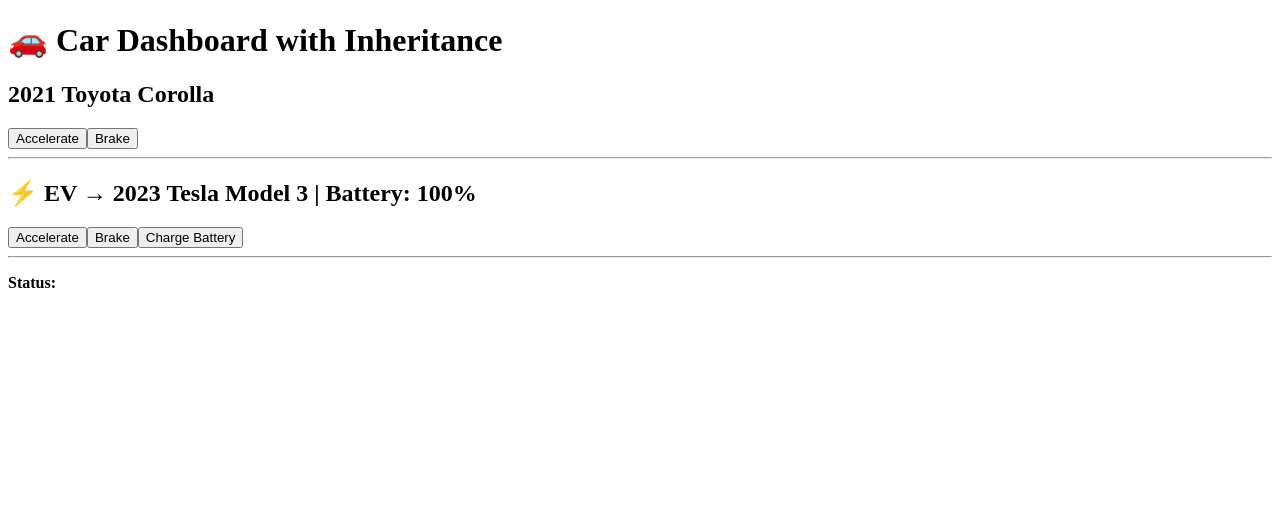
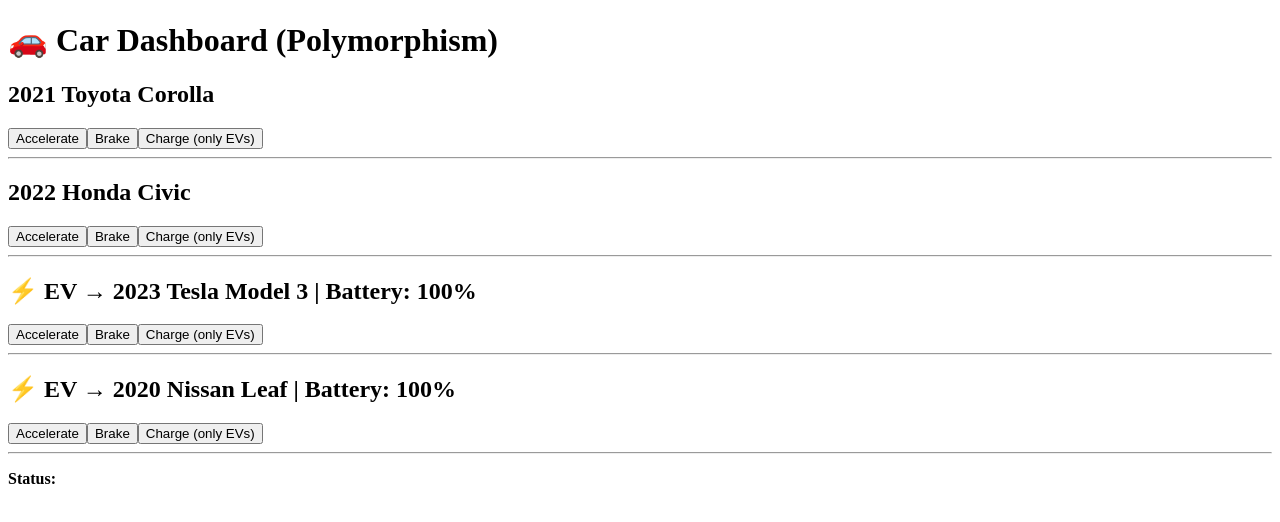
Before and after one commit to sds2002/AngularDemo, an Angular app: page / in a window 1280 px wide. Shown: the top 522 px of the page. Built offline with nearby package versions, Linux system fonts and the light colour scheme.

Commit message:
polymorphism in Angular template

```diff
--- a/src/app/app.component.html
+++ b/src/app/app.component.html
@@ -1,22 +1,11 @@
-<h1>🚗 Car Dashboard with Inheritance</h1>
+<h1>🚗 Car Dashboard (Polymorphism)</h1>
 
-<!-- Normal Car -->
-<div>
-  <h2>{{ car1.displayInfo() }}</h2>
-  <button (click)="accelerateCar(car1)">Accelerate</button>
-  <button (click)="brakeCar(car1)">Brake</button>
+<div *ngFor="let car of cars">
+  <h2>{{ car.displayInfo() }}</h2>
+  <button (click)="accelerateCar(car)">Accelerate</button>
+  <button (click)="brakeCar(car)">Brake</button>
+  <button (click)="chargeIfEV(car)">Charge (only EVs)</button>
+  <hr>
 </div>
 
-<hr>
-
-<!-- Electric Car -->
-<div>
-  <h2>{{ ev1.displayInfo() }}</h2>
-  <button (click)="accelerateCar(ev1)">Accelerate</button>
-  <button (click)="brakeCar(ev1)">Brake</button>
-  <button (click)="chargeEV(ev1)">Charge Battery</button>
-</div>
-
-<hr>
-
 <p><strong>Status:</strong> {{ message }}</p>
--- a/src/app/app.component.ts
+++ b/src/app/app.component.ts
@@ -8,11 +8,13 @@
   styleUrls: ['./app.component.css']
 })
 export class AppComponent {
-  // Normal Car
-  car1 = new Car('Toyota', 'Corolla', 2021);
-
-  // Electric Car (inherits from Car)
-  ev1 = new ElectricCar('Tesla', 'Model 3', 2023);
+  // ✅ Polymorphic array (mix of Car and ElectricCar)
+  cars: Car[] = [
+    new Car('Toyota', 'Corolla', 2021),
+    new Car('Honda', 'Civic', 2022),
+    new ElectricCar('Tesla', 'Model 3', 2023),
+    new ElectricCar('Nissan', 'Leaf', 2020)
+  ];
 
   message: string = '';
 
@@ -26,8 +28,12 @@
     this.message = `${car.displayInfo()} slowed down to ${car.getSpeed()} km/h.`;
   }
 
-  chargeEV(ev: ElectricCar) {
-    ev.chargeBattery(20);
-    this.message = `${ev.displayInfo()} (charged battery)`;
+  chargeIfEV(car: Car) {
+    if (car instanceof ElectricCar) {
+      (car as ElectricCar).chargeBattery(20);
+      this.message = `${car.displayInfo()} (battery charged)`;
+    } else {
+      this.message = `${car.displayInfo()} is not electric.`;
+    }
   }
 }
--- a/src/app/models/car.model.ts
+++ b/src/app/models/car.model.ts
@@ -1,4 +1,3 @@
-// Base Car class
 export class Car {
   brand: string;
   model: string;
--- a/src/app/models/electric-car.model.ts
+++ b/src/app/models/electric-car.model.ts
@@ -1,11 +1,10 @@
-import { Car } from "./car.model";
+import { Car } from './car.model';
 
-// Child class using inheritance
 export class ElectricCar extends Car {
-    batteryLevel: number = 100; // Extra property for EV
+  batteryLevel: number = 100;
 
   constructor(brand: string, model: string, year: number) {
-      super(brand, model, year); // call parent constructor
+    super(brand, model, year);
   }
 
   chargeBattery(amount: number): void {
@@ -16,7 +15,7 @@
     this.batteryLevel = Math.max(0, this.batteryLevel - amount);
   }
 
-    // Overriding method
+  // ✅ override keyword required in TS 4.3+
   override displayInfo(): string {
     return `⚡ EV → ${super.displayInfo()} | Battery: ${this.batteryLevel}%`;
   }
```
Also changed, not shown: 1 other file (tests, documents, lock files or other folders). Lines whose indentation alone changed are shown as unchanged.
